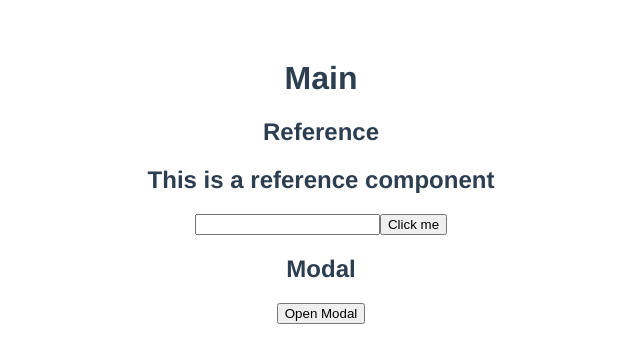
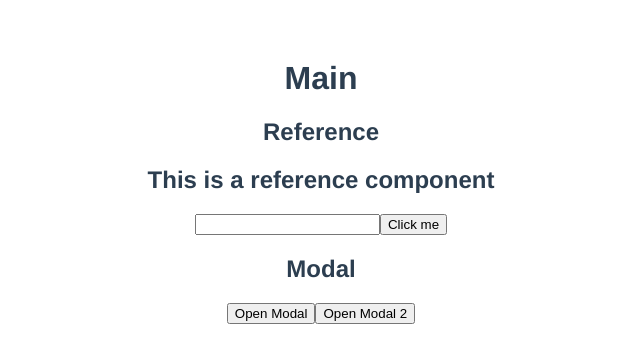
Before and after one commit to agung2001/hands-on-vue, a Vue app in the folder modal-project/: page / in a window 1280 px wide. Shown: the top 362 px of the page, without its empty margins (319-959 px from the left). Built offline with nearby package versions, Linux system fonts and the light colour scheme.

Commit message:
feat: setup multiple modal

```diff
--- a/modal-project/src/components/Main.vue
+++ b/modal-project/src/components/Main.vue
@@ -4,11 +4,20 @@ import Modal from './Modal.vue'
 import Reference from './Reference.vue';
 import { IModal } from '../types'
 
-const modal: IModal = reactive({
+const modals: IModal[] = reactive([
+    {
         title: 'Modal',
         description: 'This is a modal',
+        image: 'https://media1.giphy.com/media/v1.Y2lkPTc5MGI3NjExeXp6MmxnNnhnYml5ZXF0eWJkcWw1NGlma2VkNHRmOWdsY203MndpdiZlcD12MV9pbnRlcm5hbF9naWZfYnlfaWQmY3Q9Zw/tpVKvAabWt3G5csMkT/giphy.gif',
         isOpen: false
-})
+    },
+    {
+        title: 'Modal 2',
+        description: 'This is a modal 2',
+        image: 'https://media1.giphy.com/media/v1.Y2lkPTc5MGI3NjExa2RpbWtwMTFsYzBycXNsbmdnZDE5MzZpcmUxc3JvOHhkNWhyN2FjaSZlcD12MV9pbnRlcm5hbF9naWZfYnlfaWQmY3Q9Zw/iVddRfGnwPd4TnZFpo/giphy.gif',
+        isOpen: false
+    }
+])
 </script>
 
 <template>
@@ -19,10 +28,26 @@ const modal: IModal = reactive({
         <Reference />
 
         <h2>Modal</h2>
+        <template v-for="(modal, index) in modals" :key="index">
             <Modal
                 :modal="modal"
                 @open="() => { modal.isOpen = true }"
                 @close="() => { modal.isOpen = false }"
-        />
+            >
+                <template #content>
+                    <img
+                        width="100px"
+                        :src="modal.image"
+                        :alt="modal.title"
+                    >
+                </template>
+                <template #footer>
+                    Copyright {{ new Date().getFullYear() }} by Agung Sundoro
+                </template>
+            </Modal>
+            <button @click="() => { modals[index].isOpen = true }">
+                Open {{ modal.title }}
+            </button>
+        </template>
     </div>
 </template>
--- a/modal-project/src/components/Modal.vue
+++ b/modal-project/src/components/Modal.vue
@@ -6,14 +6,14 @@ const emit = defineEmits(['open', 'close'])
 </script>
 
 <template>
-    <button @click="() => { emit('open') }">
-        Open Modal
-    </button>
     <div v-if="modal.isOpen">
-        <div class="backdrop" @click="() => { emit('close') }">
+        <div class="backdrop" @click.self="() => { emit('close') }">
             <div class="modal">
                 <h1>{{ modal.title }}</h1>
                 <p>{{ modal.description }}</p>
+                <slot name="content"></slot>
+                <hr>
+                <slot name="footer"></slot>
             </div>
         </div>
     </div>
--- a/modal-project/src/types.ts
+++ b/modal-project/src/types.ts
@@ -2,5 +2,6 @@ export interface IModal {
     id?: string
     title?: string
     description?: string
+    image?: string
     isOpen?: boolean
 }
```
Lines whose indentation alone changed are shown as unchanged.
